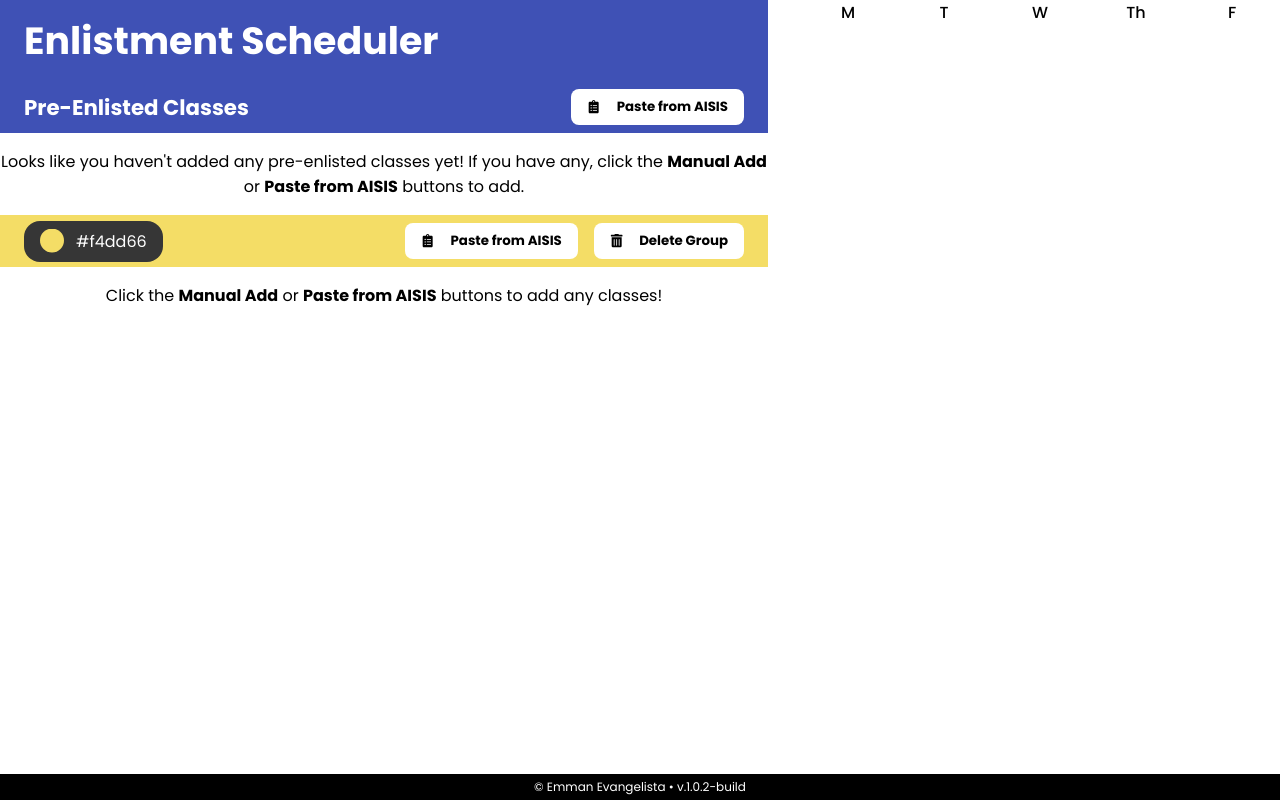
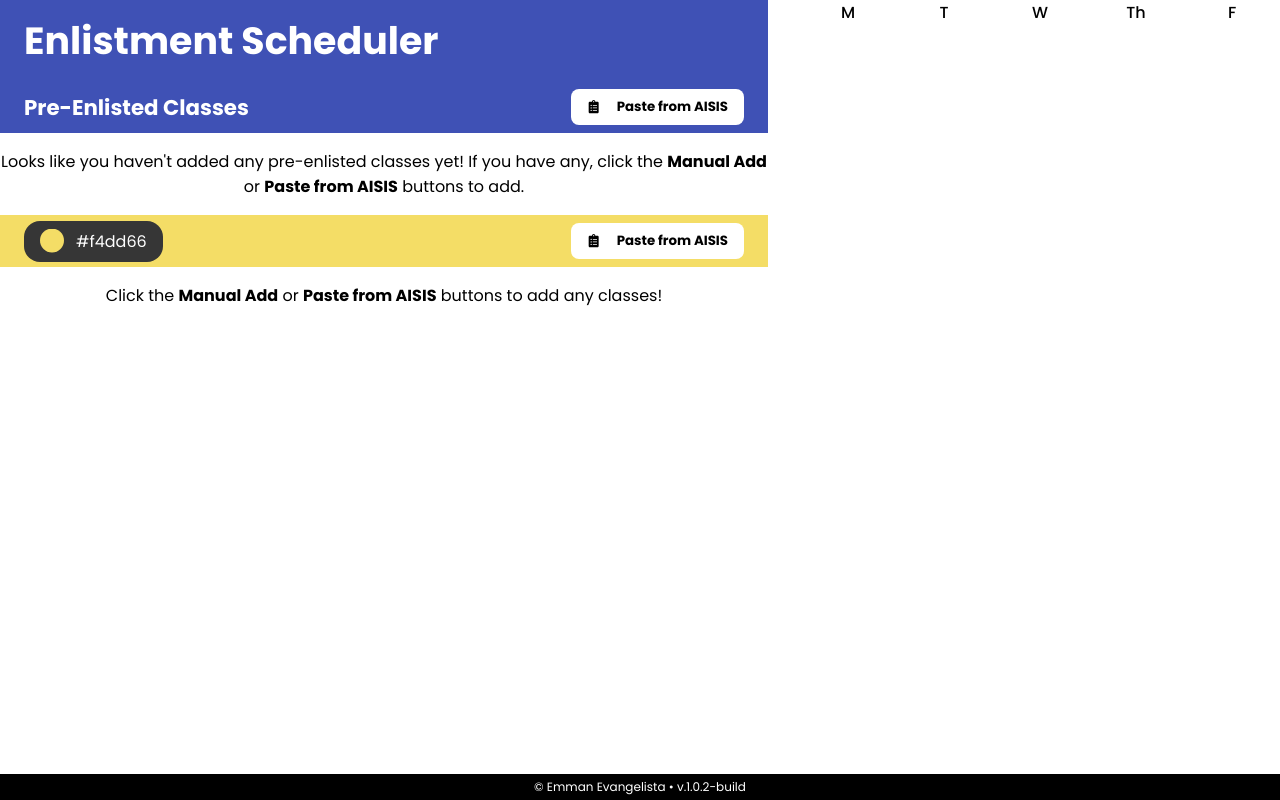
Before and after one commit to dnamme/enlistment-scheduler, a React (Create React App) app: page / in a window 1280 px wide. Built offline with nearby package versions, Linux system fonts and the light colour scheme.

Commit message:
hide delete group button if there is only one group (#7)

```diff
--- a/src/App.js
+++ b/src/App.js
@@ -317,7 +317,8 @@ function App() {
               color={group.color}
               onAddClick={() => {}}
               onCopyClick={() => setCopyModalCode(group.keyCode)}
-              onDeleteClick={() => deleteGroup(group.keyCode)} />
+              onDeleteClick={() => deleteGroup(group.keyCode)}
+              showDelete={data.length > 1}/>
 
             {
               group.courses.length > 0
--- a/src/components/InputHeader.js
+++ b/src/components/InputHeader.js
@@ -1,7 +1,7 @@
 import { FaClipboardList, FaPlus, FaTrashAlt } from 'react-icons/fa'
 import IconButton from './IconButton'
 
-function InputHeader({ color, onAddClick, onCopyClick, onDeleteClick, isPreEnlisted = false }) {
+function InputHeader({ color, onAddClick, onCopyClick, onDeleteClick, showDelete = true, isPreEnlisted = false }) {
   const mrgLeft = { margin: '4px 8px' }
 
   const flStyle = {
@@ -29,7 +29,7 @@ function InputHeader({ color, onAddClick, onCopyClick, onDeleteClick, isPreEnlis
       {/* buttons */}
       {/* <IconButton cStyle={mrgLeft} icon={<FaPlus />} text="Manual Add" onClick={onAddClick} /> */}
       <IconButton cStyle={mrgLeft} icon={<FaClipboardList />} text="Paste from AISIS" onClick={onCopyClick} />
-      { !isPreEnlisted && <IconButton cStyle={mrgLeft} icon={<FaTrashAlt />} text="Delete Group" onClick={onDeleteClick} /> }
+      { showDelete && !isPreEnlisted && <IconButton cStyle={mrgLeft} icon={<FaTrashAlt />} text="Delete Group" onClick={onDeleteClick} /> }
     </div>
   )
 }
```
